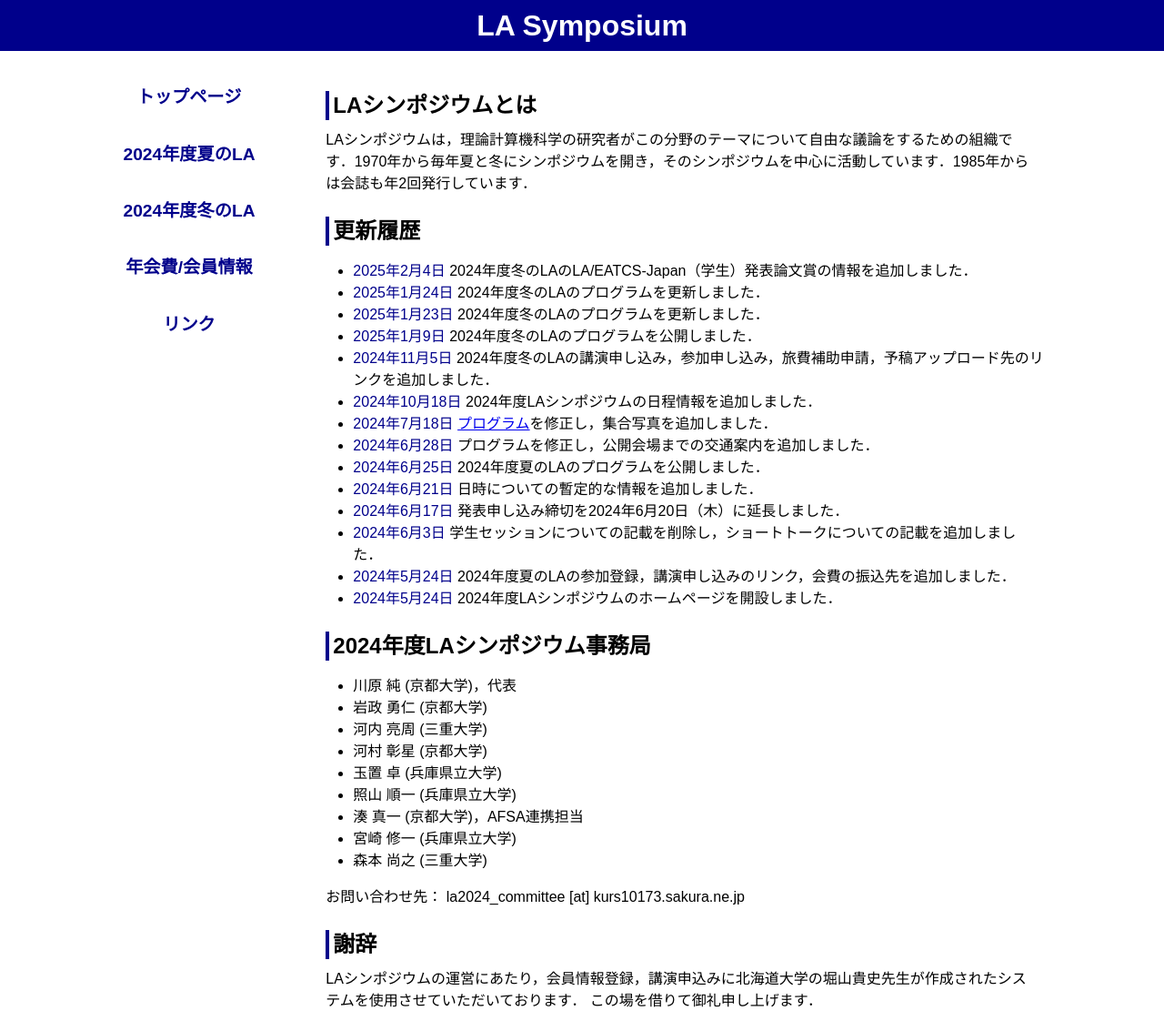
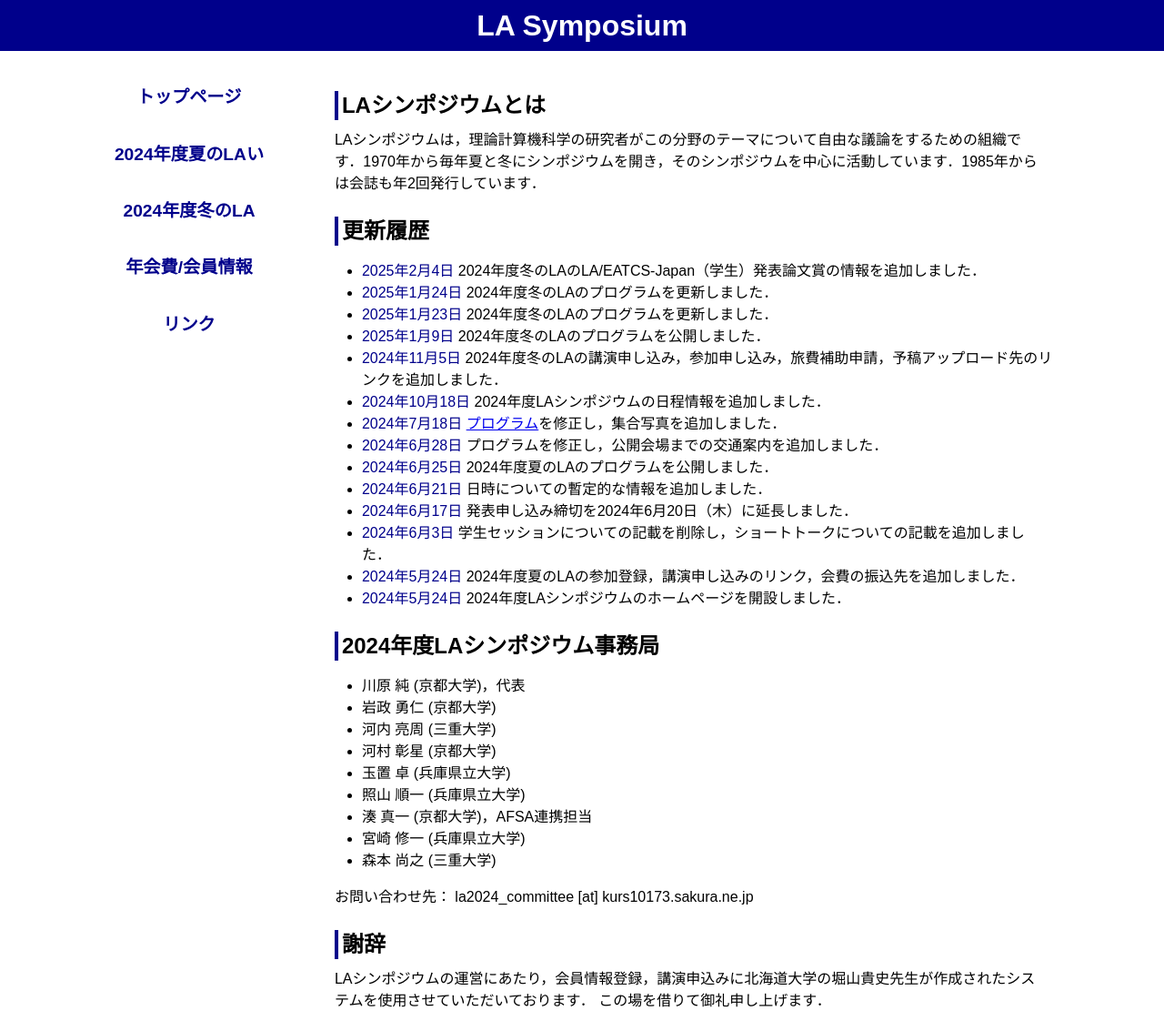
Before and after one commit to ytamura12/la-symposium_test.github.io, a Jekyll site: the page built from index.md, in a window 1280 px wide. Shown: the whole page at 91% size. Built offline with Jekyll 4.4.1, drawn with Linux system fonts in a browser that asks for light colours.

Commit message:
Update default.html

```diff
--- a/_layouts/default.html
+++ b/_layouts/default.html
@@ -14,7 +14,7 @@
     <nav role="navigation">
       <ul role="menubar">
         <li role="menuitem"><a href={{ "/index.html" | relative_url }}>トップページ</a></li>
-        <li role="menuitem"><a href={{ "/2024/summer.html" | relative_url }}>2024年度夏のLA</a></li>
+        <li role="menuitem"><a href={{ "/2024/summer.html" | relative_url }}>2024年度夏のLAい</a></li>
         <li role="menuitem"><a href={{ "/2024/winter.html" | relative_url }}>2024年度冬のLA</a></li>
         <li role="menuitem"><a href={{ "/members.html" | relative_url }}>年会費/会員情報</a></li>
         <li role="menuitem"><a href={{ "/links.html" | relative_url }}>リンク</a></li>
```
